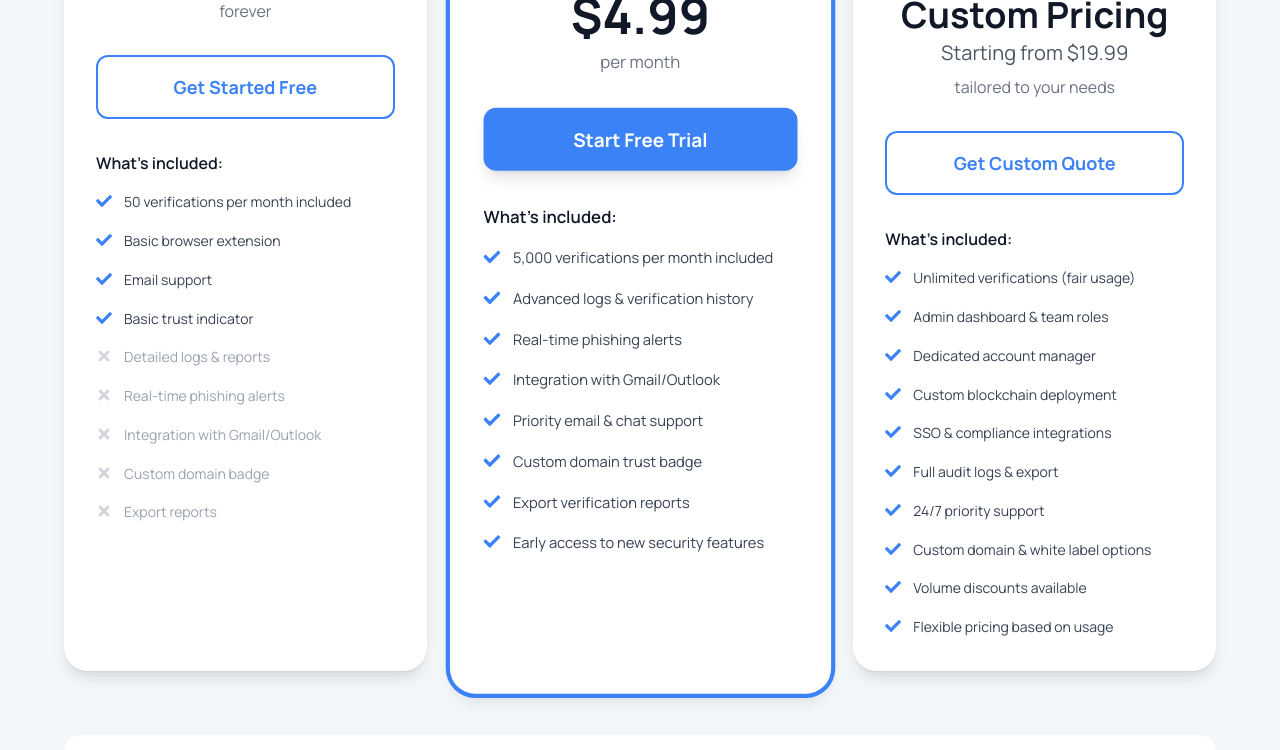
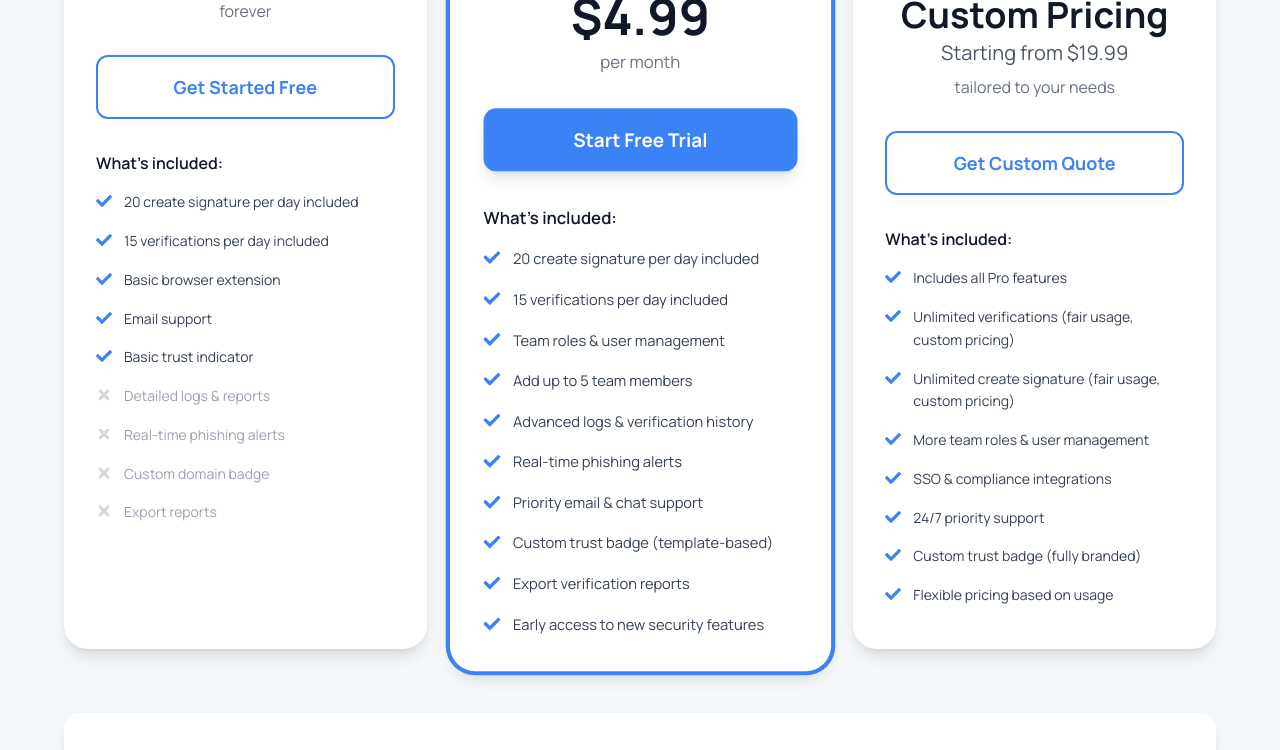
Before and after one commit to BryanJericho/ProofMail-Website, a Next.js app: page /pricing in a window 1280 px wide. Shown: the part 630-1380 px from the top of the page. Built offline with nearby package versions, Linux system fonts and the light colour scheme; no server answers.

Commit message:
feat: update pricing features and adjust limits for signature and verification plans

```diff
--- a/src/static/pricingData.js
+++ b/src/static/pricingData.js
@@ -11,13 +11,13 @@ export const pricingData = [
     buttonText: "Get Started Free",
     buttonStyle: "secondary",
     features: [
-      { text: "50 verifications per month included", included: true },
+      { text: "20 create signature per day included", included: true },
+      { text: "15 verifications per day included", included: true },
       { text: "Basic browser extension", included: true },
       { text: "Email support", included: true },
       { text: "Basic trust indicator", included: true },
       { text: "Detailed logs & reports", included: false },
       { text: "Real-time phishing alerts", included: false },
-      { text: "Integration with Gmail/Outlook", included: false },
       { text: "Custom domain badge", included: false },
       { text: "Export reports", included: false },
     ],
@@ -34,12 +34,14 @@ export const pricingData = [
     buttonText: "Start Free Trial",
     buttonStyle: "primary",
     features: [
-      { text: "5,000 verifications per month included", included: true },
+      { text: "20 create signature per day included", included: true },
+      { text: "15 verifications per day included", included: true },
+      { text: "Team roles & user management", included: true },
+      { text: "Add up to 5 team members", included: true },
       { text: "Advanced logs & verification history", included: true },
       { text: "Real-time phishing alerts", included: true },
-      { text: "Integration with Gmail/Outlook", included: true },
       { text: "Priority email & chat support", included: true },
-      { text: "Custom domain trust badge", included: true },
+      { text: "Custom trust badge (template-based)", included: true },
       { text: "Export verification reports", included: true },
       { text: "Early access to new security features", included: true },
     ],
@@ -57,15 +59,19 @@ export const pricingData = [
     buttonStyle: "secondary",
     customPricing: true,
     features: [
-      { text: "Unlimited verifications (fair usage)", included: true },
-      { text: "Admin dashboard & team roles", included: true },
-      { text: "Dedicated account manager", included: true },
-      { text: "Custom blockchain deployment", included: true },
+      { text: "Includes all Pro features", included: true },
+      {
+        text: "Unlimited verifications (fair usage, custom pricing)",
+        included: true,
+      },
+      {
+        text: "Unlimited create signature (fair usage, custom pricing)",
+        included: true,
+      },
+      { text: "More team roles & user management", included: true },
       { text: "SSO & compliance integrations", included: true },
-      { text: "Full audit logs & export", included: true },
       { text: "24/7 priority support", included: true },
-      { text: "Custom domain & white label options", included: true },
-      { text: "Volume discounts available", included: true },
+      { text: "Custom trust badge (fully branded)", included: true },
       { text: "Flexible pricing based on usage", included: true },
     ],
   },
```
